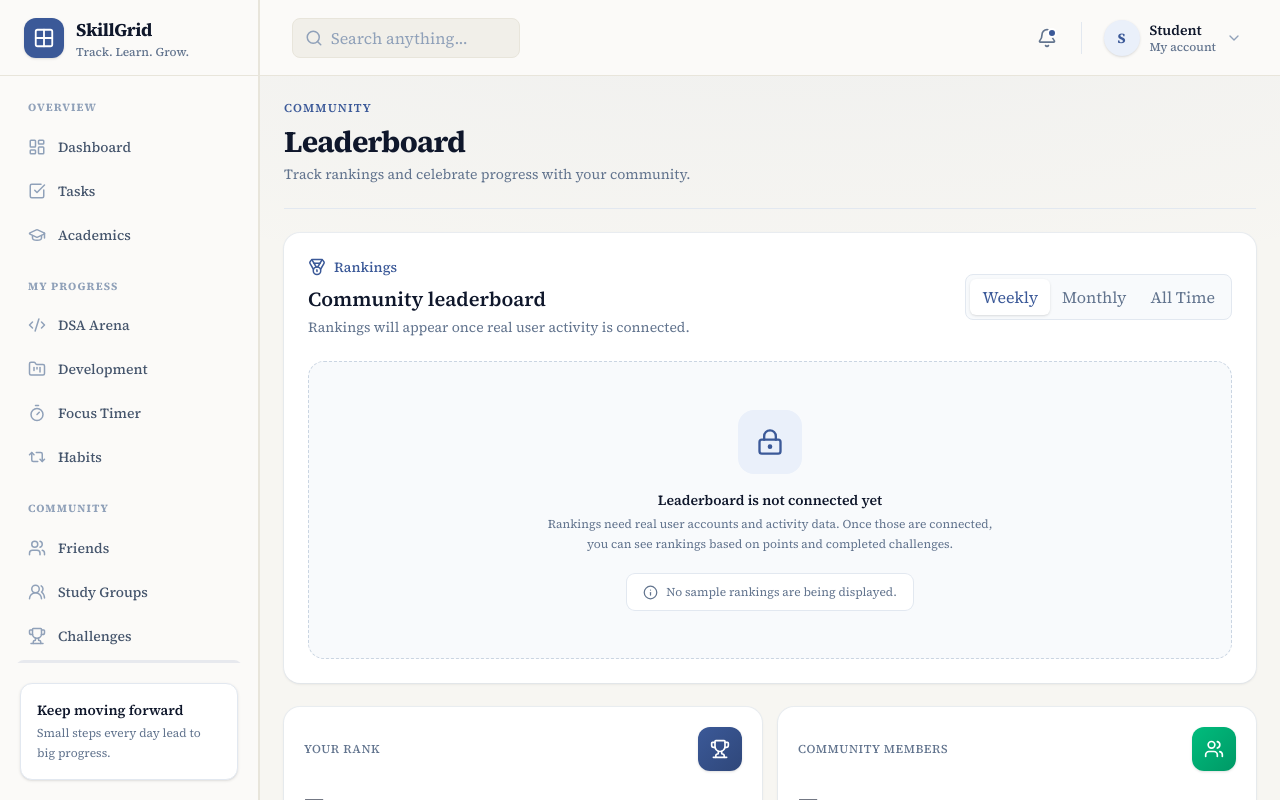
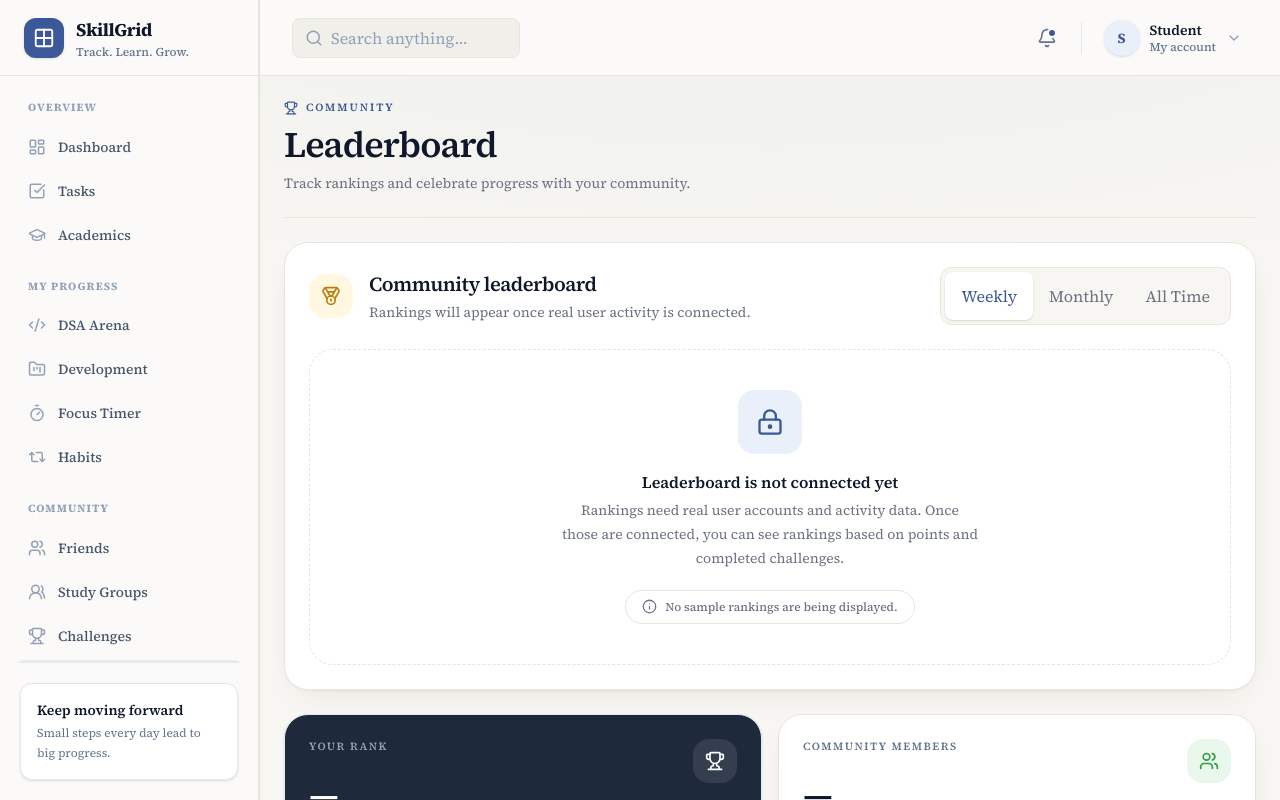
Before and after one commit to thiteswapnil1212-hue/skillGrid, a Next.js app in the folder skillgrid-app/: page /leaderboard in a window 1280 px wide. Built offline with nearby package versions, Linux system fonts and the light colour scheme.

Commit message:
redesign: warm editorial leaderboard

```diff
--- a/skillgrid-app/src/app/leaderboard/page.tsx
+++ b/skillgrid-app/src/app/leaderboard/page.tsx
@@ -14,6 +14,9 @@ import { Input } from "@/components/ui/Input";
 
 type Period = "Weekly" | "Monthly" | "All Time";
 
+const cardShadow =
+  "shadow-[0_1px_2px_rgba(74,60,32,0.05),0_12px_32px_-16px_rgba(74,60,32,0.14)]";
+
 export default function LeaderboardPage() {
   const [period, setPeriod] = useState<Period>("Weekly");
   const [search, setSearch] = useState("");
@@ -22,34 +25,50 @@ export default function LeaderboardPage() {
 
   return (
     <main className="mx-auto w-full max-w-7xl space-y-6 p-6">
-      <section className="border-b border-slate-200 pb-6">
-        <p className="text-xs font-semibold uppercase tracking-widest text-primary">
+      {/* Hero */}
+      <section className="border-b border-[#E8E5DB] pb-6">
+        <p className="flex items-center gap-2 text-[11px] font-semibold uppercase tracking-[0.18em] text-[#3B5998]">
+          <Trophy size={14} />
           Community
         </p>
-        <h1 className="mt-2 text-2xl font-bold tracking-tight text-slate-900 sm:text-3xl">Leaderboard</h1>
-        <p className="mt-1 text-sm text-slate-500">Track rankings and celebrate progress with your community.</p>
+        <div className="mt-2">
+          <h1 className="text-4xl font-semibold tracking-tight text-slate-900">
+            Leaderboard
+          </h1>
+          <p className="mt-2 text-sm text-[#6B7280]">
+            Track rankings and celebrate progress with your community.
+          </p>
+        </div>
       </section>
 
-      <Card className="rounded-2xl border-0 ring-1 ring-slate-200/60">
+      {/* Rankings card */}
+      <Card
+        className={`rounded-3xl border border-[#E8E5DB] bg-white ${cardShadow}`}
+      >
         <CardContent className="p-6">
           <div className="flex flex-col gap-4 sm:flex-row sm:items-center sm:justify-between">
-            <div>
-              <div className="flex items-center gap-2 text-sm font-medium text-primary">
-                <Medal size={18} />
-                Rankings
+            <div className="flex items-center gap-4">
+              <div className="flex h-11 w-11 shrink-0 items-center justify-center rounded-2xl bg-[#FFF7E0] text-[#B97E0C]">
+                <Medal size={20} />
               </div>
-              <h2 className="mt-2 text-xl font-semibold text-slate-900">Community leaderboard</h2>
-              <p className="mt-1 text-sm text-slate-500">Rankings will appear once real user activity is connected.</p>
+              <div>
+                <h2 className="text-xl font-semibold tracking-tight text-slate-900">
+                  Community leaderboard
+                </h2>
+                <p className="mt-1 text-sm text-[#6B7280]">
+                  Rankings will appear once real user activity is connected.
+                </p>
+              </div>
             </div>
-            <div className="flex rounded-lg border border-slate-200 bg-slate-50 p-1">
+            <div className="flex rounded-xl border border-[#E8E5DB] bg-[#F7F6F2] p-1">
               {periods.map((item) => (
                 <button
                   key={item}
                   onClick={() => setPeriod(item)}
-                  className={`rounded-md px-3 py-1.5 text-xs font-medium transition sm:text-sm ${
+                  className={`min-h-[48px] rounded-lg px-4 text-sm font-semibold transition ${
                     period === item
-                      ? "bg-white text-primary shadow-sm"
-                      : "text-slate-500 hover:text-slate-800"
+                      ? "bg-white text-[#3B5998] shadow-sm"
+                      : "text-[#6B7280] hover:text-slate-900"
                   }`}
                 >
                   {item}
@@ -58,15 +77,19 @@ export default function LeaderboardPage() {
             </div>
           </div>
 
-          <div className="mt-6 flex flex-col items-center rounded-2xl border border-dashed border-slate-300 bg-slate-50 px-5 py-12 text-center">
-            <div className="flex h-16 w-16 items-center justify-center rounded-2xl bg-primary-light text-primary">
+          <div className="mt-6 rounded-3xl border border-dashed border-[#E8E5DB] bg-white/60 p-10 text-center">
+            <div className="mx-auto flex h-16 w-16 items-center justify-center rounded-2xl bg-[#EAF0FA] text-[#3B5998]">
               <LockKeyhole size={28} />
             </div>
-            <h3 className="mt-4 text-sm font-semibold text-slate-900">Leaderboard is not connected yet</h3>
-            <p className="mt-1 max-w-md text-xs leading-5 text-slate-500">
-              Rankings need real user accounts and activity data. Once those are connected, you can see rankings based on points and completed challenges.
+            <h3 className="mt-4 text-base font-semibold text-slate-900">
+              Leaderboard is not connected yet
+            </h3>
+            <p className="mx-auto mt-1 max-w-md text-sm leading-6 text-[#6B7280]">
+              Rankings need real user accounts and activity data. Once those
+              are connected, you can see rankings based on points and completed
+              challenges.
             </p>
-            <div className="mt-5 inline-flex items-center gap-2 rounded-lg bg-white px-4 py-2.5 text-xs text-slate-500 ring-1 ring-slate-200">
+            <div className="mt-5 inline-flex items-center gap-2 rounded-full border border-[#E8E5DB] bg-white px-4 py-2 text-xs font-medium text-[#6B7280]">
               <Info size={15} />
               No sample rankings are being displayed.
             </div>
@@ -74,48 +97,82 @@ export default function LeaderboardPage() {
         </CardContent>
       </Card>
 
+      {/* Honest stat placeholders — asymmetric: dark rank + light */}
       <section className="grid gap-4 sm:grid-cols-2">
-        <Card className="rounded-2xl border-0 p-5 ring-1 ring-slate-200/60">
-          <div className="flex items-center justify-between gap-2">
-            <p className="text-xs font-medium uppercase tracking-wider text-slate-500">Your rank</p>
-            <div className="flex h-11 w-11 items-center justify-center rounded-xl bg-gradient-to-br from-[#3B5998] to-[#2F477A] text-white shadow-sm">
+        <Card className="rounded-3xl bg-[#1E293B] p-6">
+          <div className="flex items-start justify-between gap-2">
+            <div>
+              <p className="text-[11px] font-semibold uppercase tracking-[0.14em] text-slate-300/70">
+                Your rank
+              </p>
+              <p className="mt-5 text-4xl font-semibold tracking-tight text-white tabular-nums">
+                —
+              </p>
+              <p className="mt-1.5 text-xs text-slate-300/60">
+                Available after activity tracking is connected
+              </p>
+            </div>
+            <div className="flex h-11 w-11 items-center justify-center rounded-2xl bg-white/10 text-white">
               <Trophy size={20} />
             </div>
           </div>
-          <p className="mt-3 text-2xl font-bold tracking-tight text-slate-900 tabular-nums">—</p>
-          <p className="mt-1 text-xs text-slate-400">Available after activity tracking is connected</p>
         </Card>
-        <Card className="rounded-2xl border-0 p-5 ring-1 ring-slate-200/60">
-          <div className="flex items-center justify-between gap-2">
-            <p className="text-xs font-medium uppercase tracking-wider text-slate-500">Community members</p>
-            <div className="flex h-11 w-11 items-center justify-center rounded-xl bg-gradient-to-br from-emerald-500 to-emerald-600 text-white shadow-sm">
+        <Card
+          className={`rounded-3xl border border-[#E8E5DB] bg-white p-6 ${cardShadow}`}
+        >
+          <div className="flex items-start justify-between gap-2">
+            <div>
+              <p className="text-[11px] font-semibold uppercase tracking-[0.14em] text-slate-500">
+                Community members
+              </p>
+              <p className="mt-5 text-4xl font-semibold tracking-tight text-slate-900 tabular-nums">
+                —
+              </p>
+              <p className="mt-1.5 text-xs text-[#9AA0A6]">
+                Available after user accounts are connected
+              </p>
+            </div>
+            <div className="flex h-11 w-11 items-center justify-center rounded-2xl bg-[#EAF7EC] text-[#2F9E44]">
               <Users size={20} />
             </div>
           </div>
-          <p className="mt-3 text-2xl font-bold tracking-tight text-slate-900 tabular-nums">—</p>
-          <p className="mt-1 text-xs text-slate-400">Available after user accounts are connected</p>
         </Card>
       </section>
 
-      <Card className="rounded-2xl border-0 ring-1 ring-slate-200/60">
-        <CardContent className="p-5">
+      {/* Find a member */}
+      <Card
+        className={`rounded-3xl border border-[#E8E5DB] bg-white ${cardShadow}`}
+      >
+        <CardContent className="p-6">
           <div className="flex flex-col gap-4 sm:flex-row sm:items-center sm:justify-between">
-            <div>
-              <h2 className="font-semibold text-slate-900">Find a member</h2>
-              <p className="mt-1 text-sm text-slate-500">Search will work when community members are available.</p>
+            <div className="flex items-center gap-4">
+              <div className="flex h-11 w-11 shrink-0 items-center justify-center rounded-2xl bg-[#F3E8FF] text-[#7C3AED]">
+                <Search size={20} />
+              </div>
+              <div>
+                <h2 className="text-xl font-semibold tracking-tight text-slate-900">
+                  Find a member
+                </h2>
+                <p className="mt-1 text-sm text-[#6B7280]">
+                  Search will work when community members are available.
+                </p>
+              </div>
             </div>
             <div className="relative w-full sm:max-w-xs">
-              <Search size={17} className="absolute left-3 top-1/2 -translate-y-1/2 text-slate-400" />
+              <Search
+                size={18}
+                className="absolute left-4 top-1/2 -translate-y-1/2 text-[#9AA0A6]"
+              />
               <Input
                 value={search}
                 onChange={(e) => setSearch(e.target.value)}
                 placeholder="Search members..."
                 aria-label="Search members"
-                className="pl-9 bg-white"
+                className="h-12 rounded-xl border-[#E8E5DB] bg-white pl-11 focus:border-[#3B5998] focus:ring-2 focus:ring-[#3B5998]/15"
               />
             </div>
           </div>
-          <div className="mt-5 rounded-2xl bg-slate-50 px-4 py-8 text-center text-sm text-slate-500">
+          <div className="mt-5 rounded-2xl border border-dashed border-[#E8E5DB] bg-white/60 px-4 py-8 text-center text-sm text-[#6B7280]">
             {search.trim()
               ? `No members found for "${search}".`
               : "Member profiles will appear here once connected."}
```
